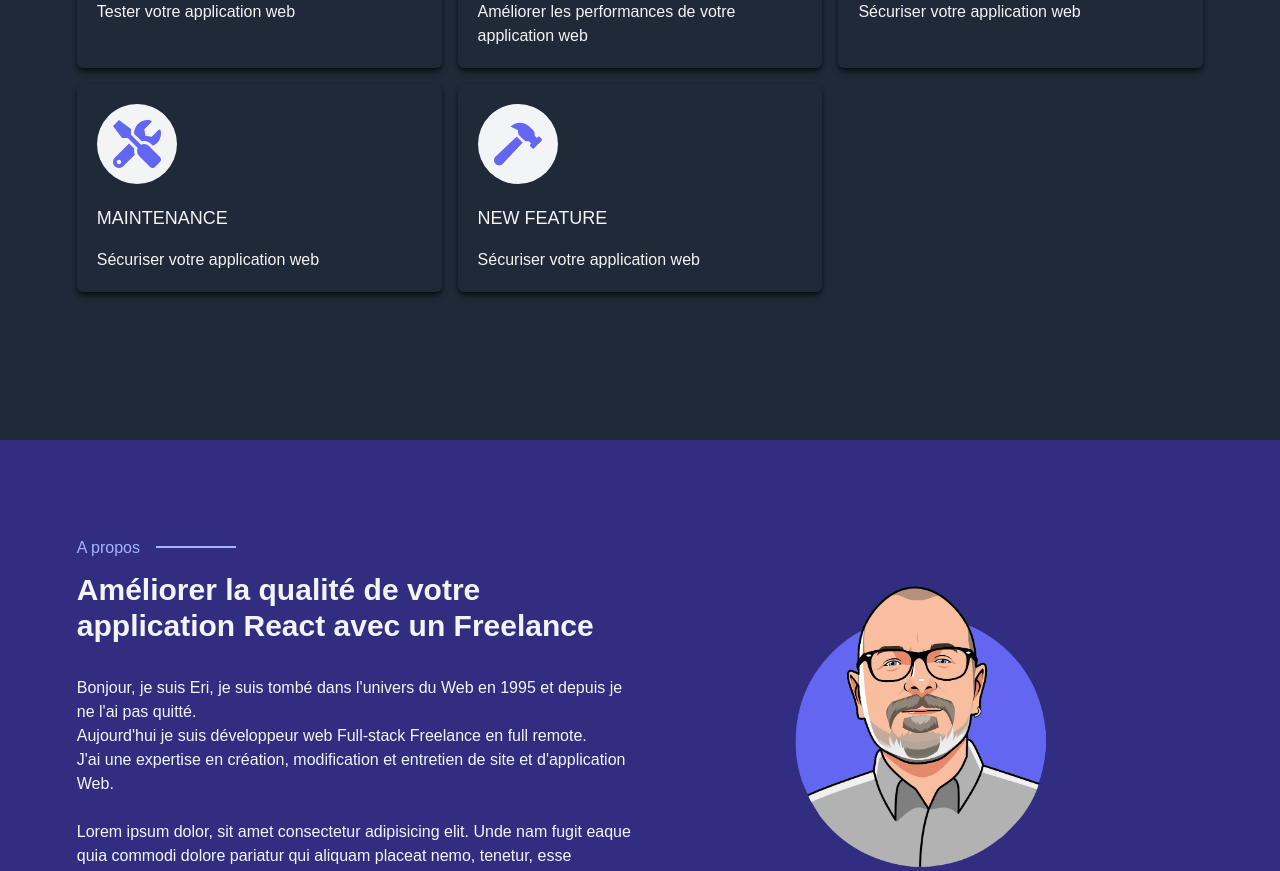
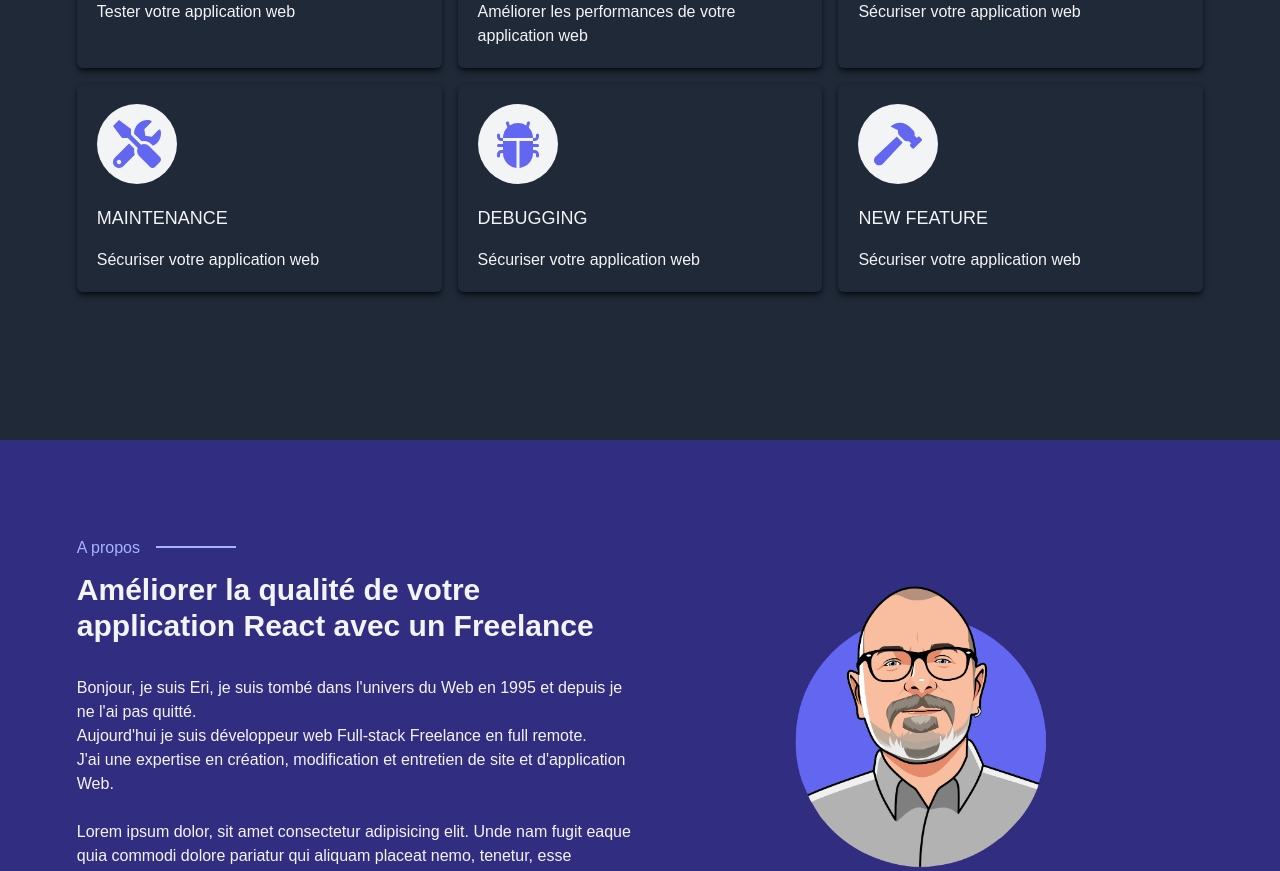
Before and after one commit to erischon/the-dizalch-project, a Next.js app: page / in a window 1280 px wide. Shown: the part 1160-2031 px from the top of the page. Built offline with nearby package versions, Linux system fonts and the light colour scheme.

Commit message:
Update infos.js

```diff
--- a/src/data/infos.js
+++ b/src/data/infos.js
@@ -1,5 +1,5 @@
 import { FaHammer, FaTools } from "react-icons/fa";
-import { BsGraphUp } from "react-icons/bs";
+import { BsGraphUp, BsFillBugFill } from "react-icons/bs";
 import { MdSecurity } from "react-icons/md";
 import { GiTestTubes } from "react-icons/gi";
 
@@ -52,6 +52,12 @@ export const services = [
     image: "/images/services/security.jpg",
   },
   {
+    title: "Debugging",
+    description: "Sécuriser votre application web",
+    icon: <BsFillBugFill />,
+    image: "/images/services/security.jpg",
+  },
+  {
     title: "New feature",
     description: "Sécuriser votre application web",
     icon: <FaHammer />,
```
